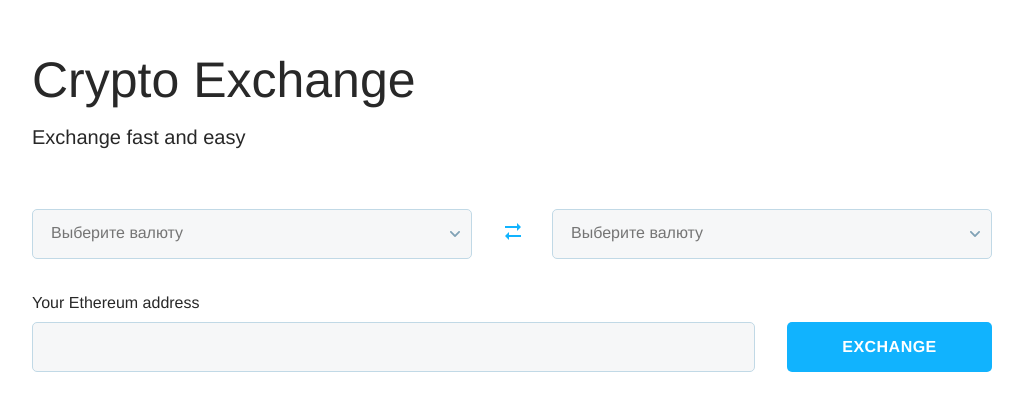
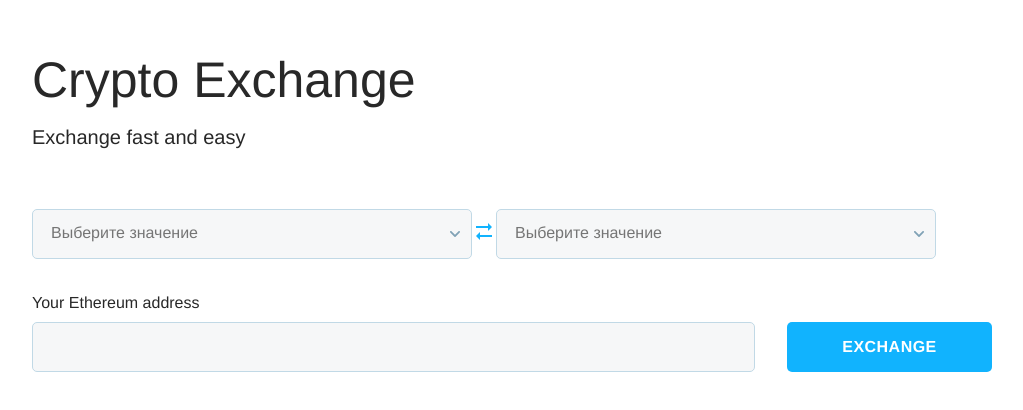
Before and after one commit to N0wena/getblock-test, a Vue app: page / in a window 1280 px wide. Shown: the part 168-578 px from the top of the page, without its empty margins (188-1211 px from the left). Built offline with nearby package versions, Linux system fonts and the light colour scheme; no server answers.

Commit message:
feat: apis

```diff
--- a/src/pages/MainPage.vue
+++ b/src/pages/MainPage.vue
@@ -9,8 +9,13 @@
 
     <div class="main-page-changer">
       <gb-input
-        class="main-page-value-first"
+        v-model="leftValue"
+        class="main-page-value-left"
         :options="options"
+        :placeholder="emptyLeftCurrency ? 'Выберите значение' : 'Введите значение...'"
+        type="number"
+        @blur="getEstimate()"
+        @change="onLeftChange($event)"
       />
       <gb-icon
         class="main-page-swap"
@@ -18,8 +23,14 @@
         color="gray"
       />
       <gb-input
-        class="main-page-value-second"
+        v-model="rightValue"
+        class="main-page-value-right"
         :options="options"
+        :placeholder="emptyRightCurrency ? 'Выберите значение' : 'Введите значение...'"
+        type="number"
+        disabled
+        @blur="getEstimate()"
+        @change="onRightChange($event)"
       />
     </div>
 
@@ -42,7 +53,7 @@
 </template>
 
 <script>
-import { mapState } from 'vuex';
+import { mapActions, mapState } from 'vuex';
 import store from '@/store';
 
 export default {
@@ -53,10 +64,10 @@ export default {
   data() {
     return {
       windowWidth: window.innerWidth,
-      firstValue: 0,
-      firstCurrency: 'BTC',
-      secondValue: 0,
-      secondCurrency: 'ETH',
+      leftValue: null,
+      leftCurrency: {},
+      rightValue: null,
+      rightCurrency: {},
       address: '',
     };
   },
@@ -64,7 +75,31 @@ export default {
   computed: {
     ...mapState({
       options: 'options',
+      minimalExchange: 'minimalExchange',
+      estimatedValue: 'estimatedValue',
     }),
+
+    pair() {
+      let pair = '';
+
+      if (this.leftCurrency.ticker && this.rightCurrency.ticker) {
+        pair = `${this.leftCurrency.ticker}_${this.rightCurrency.ticker}`;
+      }
+
+      return pair;
+    },
+
+    emptyLeftCurrency() {
+      return (
+        Object.keys(this.leftCurrency).length === 0) && (this.leftCurrency.constructor === Object
+      );
+    },
+
+    emptyRightCurrency() {
+      return (
+        Object.keys(this.rightCurrency).length === 0) && (this.rightCurrency.constructor === Object
+      );
+    },
   },
 
   created() {
@@ -77,9 +112,58 @@ export default {
     });
   },
 
+  watch: {
+    minimalExchange: {
+      handler() {
+        this.leftValue = this.minimalExchange;
+      },
+    },
+
+    estimatedValue: {
+      handler() {
+        this.rightValue = this.estimatedValue;
+      },
+    },
+  },
+
   methods: {
+    ...mapActions([
+      'getMinimalExchangeAmount',
+      'getEstimatedExchangeAmount',
+    ]),
+
+    getEstimate() {
+      if (this.pair) {
+        this.getEstimatedExchangeAmount({ fromTo: this.pair, sendAmount: this.leftValue });
+      }
+    },
+
     onResize() {
       this.windowHeight = window.innerHeight;
+    },
+
+    onLeftChange(e) {
+      this.leftCurrency = e;
+
+      if (this.pair) {
+        this.getMinimalExchangeAmount({ fromTo: this.pair });
+
+        setTimeout(() => {
+          this.getEstimatedExchangeAmount({ fromTo: this.pair, sendAmount: this.leftValue });
+        }, 1000);
+      }
+    },
+
+    async onRightChange(e) {
+      this.rightCurrency = e;
+
+      if (this.pair) {
+        this.getMinimalExchangeAmount({ fromTo: this.pair });
+
+        setTimeout(() => {
+          this.getEstimatedExchangeAmount({ fromTo: this.pair, sendAmount: this.leftValue });
+        }, 1000);
+      }
     },
   },
 
@@ -147,6 +231,12 @@ export default {
   &-swap {
     margin: 0;
     padding-bottom: 2px;
+    cursor: pointer;
+    transition: opacity 0.3s;
+
+    &:hover {
+      opacity: 0.7,
+    }
 
     @media (max-width: 576px) {
       margin: 16px 0 16px auto;
--- a/src/store/index.js
+++ b/src/store/index.js
@@ -3,22 +3,43 @@ import Vuex from 'vuex';
 
 Vue.use(Vuex);
 
+const key = 'c9155859d90d239f909d2906233816b26cd8cf5ede44702d422667672b58b0cd';
+const env = 'https://api.changenow.io/v1';
+
 export default new Vuex.Store({
   state: {
     options: [],
+    minimalExchange: 0,
+    estimatedValue: 0,
   },
   mutations: {
-    setAvailableCurrencies(state, value) {
-      state.options = value;
+    updateProperty(state, { name, value }) {
+      Vue.set(state, name, value);
     },
   },
   actions: {
-    getAvailableCurrencies(params = {}) {
-      const url = `https://api.changenow.io/v1/currencies?active=true&fixedRate=true?${new URLSearchParams(params).toString()}`;
+    getAvailableCurrencies({ commit }) {
+      const url = `${env}/currencies?active=true&fixedRate=true?`;
 
       fetch(url)
         .then((response) => response.json())
-        .then((result) => this.commit('setAvailableCurrencies', result));
+        .then((result) => commit('updateProperty', { name: 'options', value: result }));
+    },
+
+    getMinimalExchangeAmount({ commit }, params = {}) {
+      const url = `${env}/min-amount/${params.fromTo}?api_key=${key}`;
+
+      fetch(url)
+        .then((response) => response.json())
+        .then((result) => commit('updateProperty', { name: 'minimalExchange', value: result.minAmount }));
+    },
+
+    getEstimatedExchangeAmount({ commit }, params = {}) {
+      const url = `${env}/exchange-amount/${params.sendAmount}/${params.fromTo}?api_key=${key}`;
+
+      fetch(url)
+        .then((response) => response.json())
+        .then((result) => commit('updateProperty', { name: 'estimatedValue', value: result.estimatedAmount }));
     },
   },
 });
--- a/src/ui-kit/gb-input/GbInput.vue
+++ b/src/ui-kit/gb-input/GbInput.vue
@@ -4,10 +4,13 @@
     v-click-outside="onClose"
   >
     <input
-      placeholder="Выберите валюту"
+      :placeholder="placeholder"
       :value="value"
-      @input="$emit('input', value)"
-      class="gb-input-value"
+      :type="type"
+      :disabled="disabled"
+      @input="$emit('input', $event.target.value)"
+      @blur="$emit('blur')"
+      class="gb-input-value gb-pr-16"
     >
     <template v-if="!isCurrencyEmpty">
       <div class="gb-input-separator" />
@@ -32,8 +35,10 @@
       :class="{ hide: !isOpen }"
     >
       <gb-search
-        v-model="currency"
-        :options="options"
+        v-model="search"
+        :options="filteredOptions"
+        placeholder="Search"
+        @change="onChange($event)"
         @close="onClose()"
       />
     </div>
@@ -53,6 +58,7 @@ export default {
   data() {
     return {
       currency: {},
+      search: '',
       isOpen: false,
     };
   },
@@ -67,6 +73,21 @@ export default {
       type: Array,
       default: () => ([]),
     },
+
+    placeholder: {
+      type: [String, Number],
+      default: '',
+    },
+
+    type: {
+      type: String,
+      default: '',
+    },
+
+    disabled: {
+      type: Boolean,
+      default: false,
+    },
   },
 
   computed: {
@@ -77,6 +98,18 @@ export default {
     isCurrencyEmpty() {
       return (Object.keys(this.currency).length === 0) && (this.currency.constructor === Object);
     },
+
+    filteredOptions() {
+      return this.options.filter((e) => e.name.toLowerCase().includes(this.search.toLowerCase()));
+    },
+  },
+
+  watch: {
+    isOpen: {
+      handler() {
+        this.search = '';
+      },
+    },
   },
 
   methods: {
@@ -86,6 +119,11 @@ export default {
 
     onClose() {
       this.isOpen = false;
+    },
+
+    onChange(e) {
+      this.currency = e;
+      this.$emit('change', e);
     },
   },
 };
@@ -111,13 +149,24 @@ export default {
 
   &-value {
     -webkit-appearance: none;
-    flex-grow: 1;
+    width: 100%;
     border: none;
     background-color: transparent;
   }
 
   input:focus, textarea:focus, select:focus{
     outline: none;
+  }
+
+  input::-webkit-outer-spin-button,
+  input::-webkit-inner-spin-button {
+      /* display: none; <- Crashes Chrome on hover */
+      -webkit-appearance: none;
+      margin: 0; /* <-- Apparently some margin are still there even though it's hidden */
+  }
+
+  input[type=number] {
+      -moz-appearance:textfield; /* Firefox */
   }
 
   &-separator {
--- a/src/ui-kit/gb-search/GbSearch.vue
+++ b/src/ui-kit/gb-search/GbSearch.vue
@@ -6,7 +6,9 @@
     <div class="gb-search-content">
       <input
         class="gb-search-input"
-        placeholder="Search"
+        :placeholder="placeholder"
+        :value="value"
+        @input="$emit('input', $event.target.value)"
       >
       <gb-icon
         class="gb-search-icon gb-ml-30"
@@ -52,22 +54,16 @@ export default {
       type: Number,
       default: 0,
     },
-  },
 
-  data() {
-    return {
-      selected: {},
-    };
-  },
-
-  mounted() {
-    this.$emit('input', this.selected);
+    placeholder: {
+      type: [String, Number],
+      default: '',
+    },
   },
 
   methods: {
     onClick(e) {
-      this.selected = e;
-      this.$emit('input', e);
+      this.$emit('change', e);
       this.$emit('close');
     },
   },
@@ -131,6 +127,7 @@ export default {
     border-left: 1px solid var(--color-gray-border);
     border-right: 1px solid var(--color-gray-border);
     border-bottom: 1px solid var(--color-gray-border);
+    border-radius: 0 0 var(--border-radius) var(--border-radius);
   }
 
   .gb-search-item {
--- a/src/ui-kit/gb-textarea/GbTextarea.vue
+++ b/src/ui-kit/gb-textarea/GbTextarea.vue
@@ -1,6 +1,10 @@
 <template>
   <div class="gb-textarea">
-    {{ value }}
+    <input
+      type="text"
+      :value="value"
+      class="gb-textarea-input"
+    >
   </div>
 </template>
 
@@ -25,5 +29,12 @@ export default {
   background: var(--color-gray-background);
   border: 1px solid var(--color-gray-border);
   border-radius: var(--border-radius);
+
+  &-input {
+    -webkit-appearance: none;
+    width: 100%;
+    border: none;
+    background-color: transparent;
+  }
 }
 </style>
```
